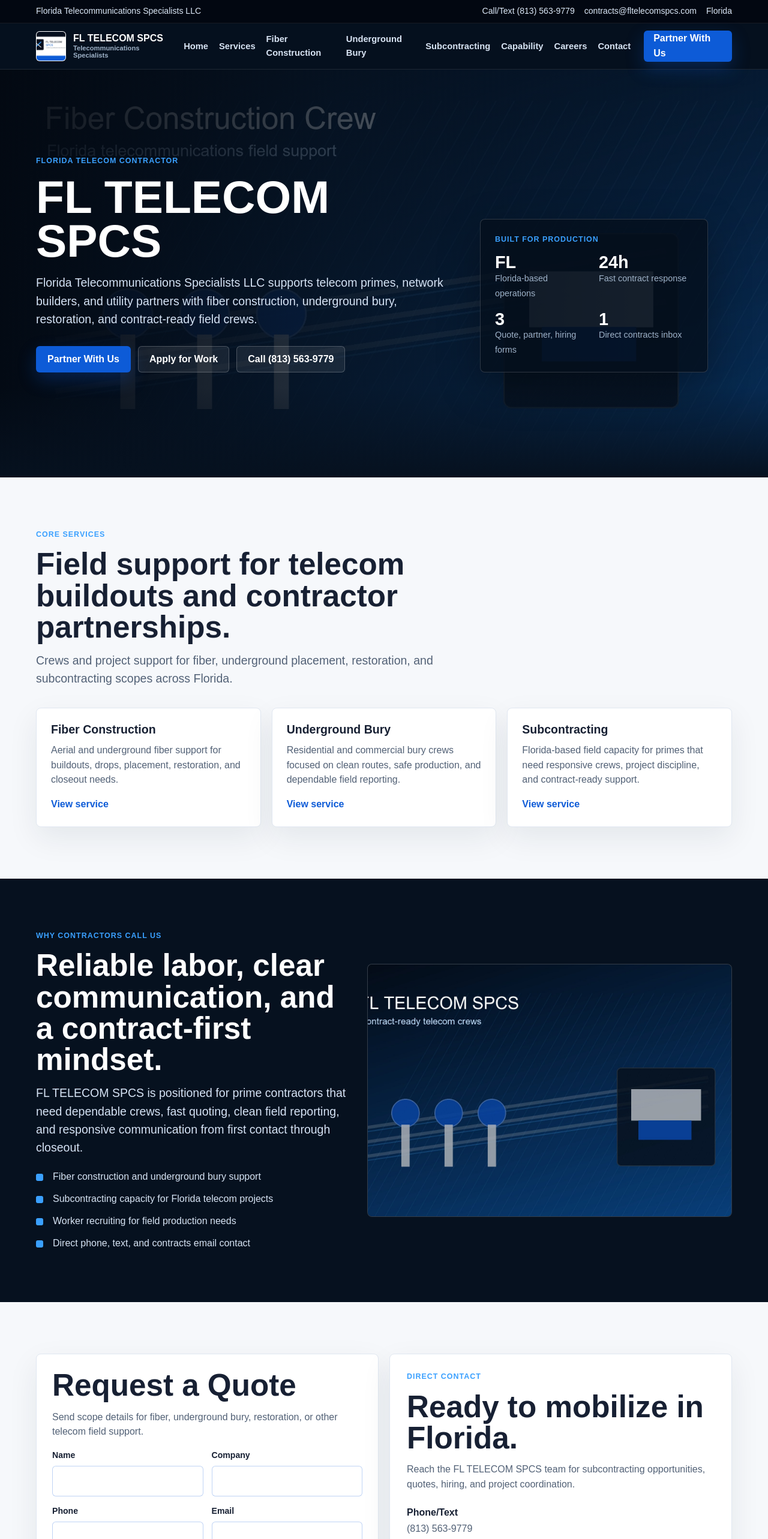
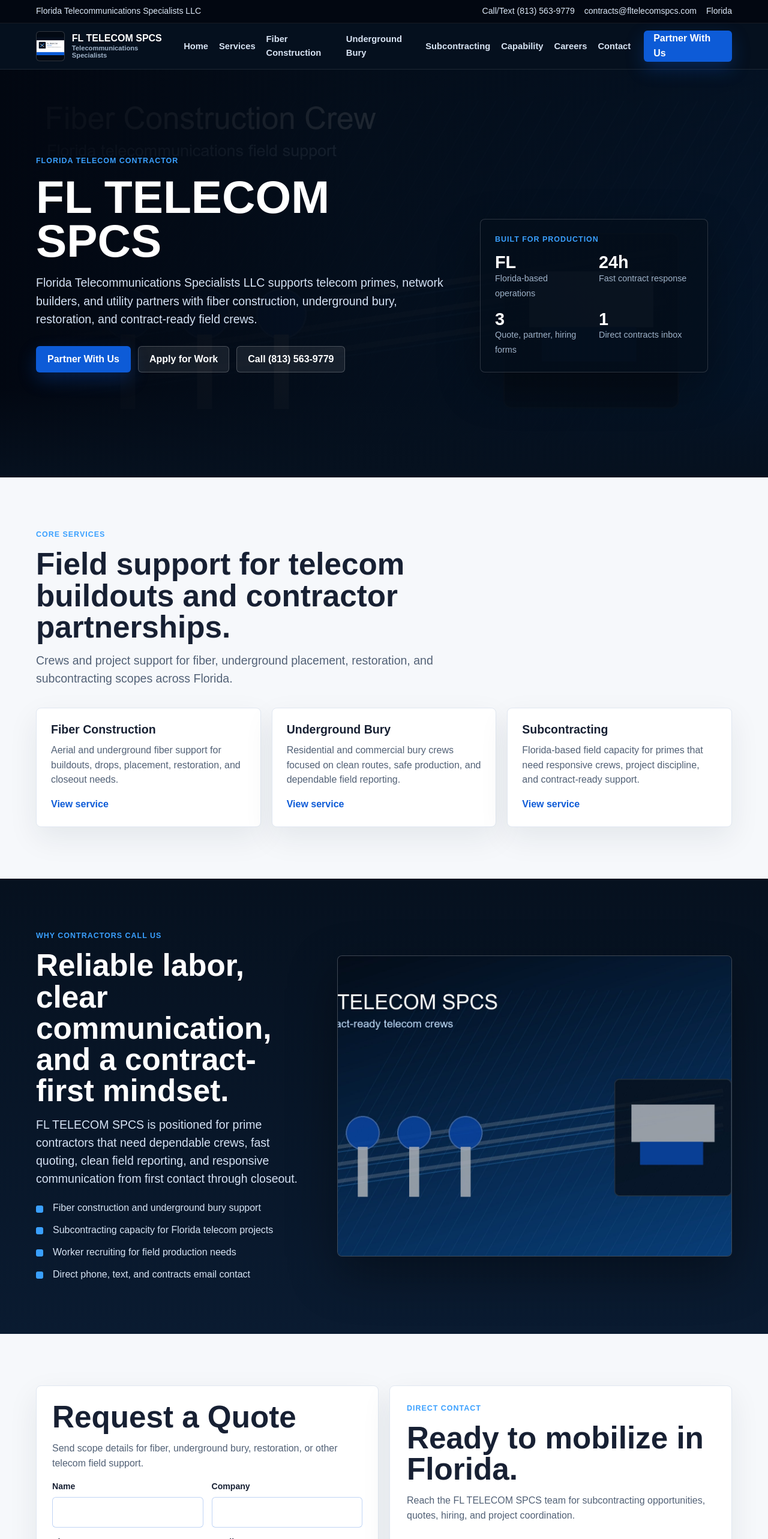
Before and after one commit to marlboroflavor/fl-telecom-spcs-website, a Next.js app: page / in a window 1280 px wide. Shown: the top 2566 px of the page at 60% size. Built offline with nearby package versions, Linux system fonts and the light colour scheme.

Commit message:
fix images and layout

```diff
--- a/app/globals.css
+++ b/app/globals.css
@@ -103,13 +103,21 @@
   min-width: 210px;
 }
 
-.brand-logo {
+.logo-frame {
   width: 50px;
   height: 50px;
-  object-fit: cover;
+  display: grid;
+  place-items: center;
   border-radius: 6px;
   border: 1px solid rgba(255, 255, 255, 0.18);
-  background: #fff;
+  background: rgba(2, 7, 17, 0.72);
+  overflow: hidden;
+}
+
+.brand-logo {
+  width: 100%;
+  height: 100%;
+  object-fit: contain;
 }
 
 .brand-name {
@@ -191,7 +199,8 @@
   inset: 0;
   z-index: -2;
   background:
-    linear-gradient(90deg, rgba(3, 9, 18, 0.96), rgba(6, 17, 31, 0.78) 44%, rgba(6, 17, 31, 0.34)),
+    linear-gradient(90deg, rgba(2, 7, 17, 0.98), rgba(4, 13, 25, 0.84) 46%, rgba(4, 13, 25, 0.52)),
+    linear-gradient(180deg, rgba(2, 7, 17, 0.34), rgba(2, 7, 17, 0.66)),
     url("/images/hero-fiber-crew.jpg") center / cover no-repeat;
 }
 
@@ -303,6 +312,12 @@
   background: var(--ink-2);
 }
 
+.truck-section {
+  background:
+    linear-gradient(180deg, rgba(6, 17, 31, 0), rgba(10, 27, 49, 0.98)),
+    var(--ink);
+}
+
 .section-header {
   max-width: 760px;
   margin-bottom: 34px;
@@ -375,9 +390,20 @@
   align-items: center;
 }
 
+.truck-showcase {
+  grid-template-columns: minmax(0, 0.82fr) minmax(420px, 1.18fr);
+  gap: 44px;
+}
+
 .image-panel {
   overflow: hidden;
   min-height: 420px;
+}
+
+.truck-panel {
+  min-height: 500px;
+  border-color: rgba(255, 255, 255, 0.18);
+  box-shadow: 0 28px 80px rgba(0, 0, 0, 0.36);
 }
 
 .image-panel img {
@@ -385,6 +411,10 @@
   height: 100%;
   min-height: 420px;
   object-fit: cover;
+}
+
+.truck-panel img {
+  min-height: 500px;
 }
 
 .list-check {
@@ -540,8 +570,25 @@
   gap: 28px;
 }
 
+.footer-brand {
+  display: flex;
+  align-items: center;
+  gap: 13px;
+  margin-bottom: 12px;
+}
+
+.footer-logo {
+  width: 54px;
+  height: 54px;
+  flex: 0 0 auto;
+}
+
 .footer h3 {
   font-size: 1rem;
+}
+
+.footer-brand h3 {
+  margin-bottom: 0;
 }
 
 .footer-links {
@@ -595,7 +642,7 @@
     width: min(100% - 28px, 1160px);
   }
 
-  .brand-logo {
+  .logo-frame {
     width: 44px;
     height: 44px;
   }
--- a/app/layout.js
+++ b/app/layout.js
@@ -37,7 +37,9 @@
           <header className="header">
             <nav className="nav-inner" aria-label="Main navigation">
               <Link className="brand" href="/">
-                <img className="brand-logo" src="/images/logo-fl-telecom-spcs.jpg" alt="FL TELECOM SPCS logo" />
+                <span className="logo-frame">
+                  <img className="brand-logo" src="/images/logo-fl-telecom-spcs.jpg" alt="FL TELECOM SPCS logo" />
+                </span>
                 <span className="brand-name">
                   FL TELECOM SPCS
                   <small>Telecommunications Specialists</small>
@@ -59,7 +61,12 @@
           <footer className="footer">
             <div className="footer-inner">
               <div>
-                <h3>FL TELECOM SPCS</h3>
+                <div className="footer-brand">
+                  <span className="logo-frame footer-logo">
+                    <img className="brand-logo" src="/images/logo-fl-telecom-spcs.jpg" alt="FL TELECOM SPCS logo" />
+                  </span>
+                  <h3>FL TELECOM SPCS</h3>
+                </div>
                 <p className="muted">
                   Florida Telecommunications Specialists LLC provides reliable field support for prime contractors,
                   network owners, and utility partners across Florida.
--- a/app/page.js
+++ b/app/page.js
@@ -64,8 +64,8 @@
         </div>
       </section>
 
-      <section className="section">
-        <div className="section-inner image-band">
+      <section className="section truck-section">
+        <div className="section-inner image-band truck-showcase">
           <div>
             <p className="eyebrow">Why Contractors Call Us</p>
             <h2>Reliable labor, clear communication, and a contract-first mindset.</h2>
@@ -80,7 +80,7 @@
               <li>Direct phone, text, and contracts email contact</li>
             </ul>
           </div>
-          <div className="image-panel">
+          <div className="image-panel truck-panel">
             <img src="/images/truck-branding.jpg" alt="FL TELECOM SPCS branded telecom truck" />
           </div>
         </div>
```
